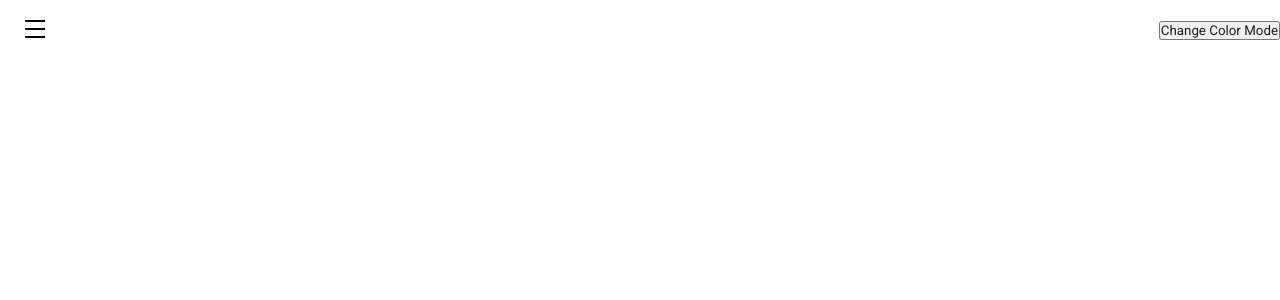
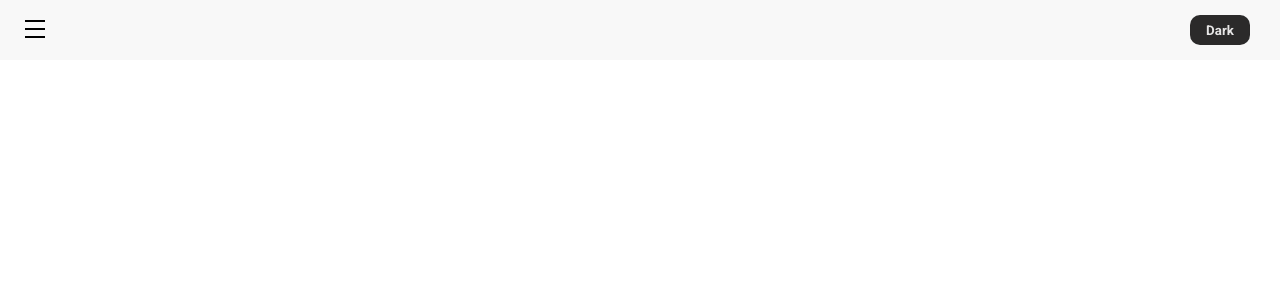
Before and after one commit to pouyacoder/BurgMenu, a Vue app: page / in a window 1280 px wide. Shown: the top 300 px of the page. Built offline with nearby package versions, Linux system fonts and the light colour scheme.

Commit message:
add: style to color toggle btn

```diff
--- a/src/components/NavBar.vue
+++ b/src/components/NavBar.vue
@@ -7,6 +7,12 @@ export default {
     openPanelCallback: Function,
     toggleColorMode: Function,
     currentColorMode: Boolean,
+  },
+  methods: {
+    getToggleBtnText: function (darkMode) {
+      let text = darkMode ? "Light" : "Dark";
+      return text;
+    },
   },
   components: { OpenLeftPanel },
 };
@@ -18,14 +24,16 @@ export default {
       v-bind:open-panel-callback="openPanelCallback"
       v-bind:color-mode="currentColorMode"
     ></OpenLeftPanel>
-    <button v-on:click="toggleColorMode">Change Color Mode</button>
+    <button v-on:click="toggleColorMode">
+      {{ getToggleBtnText(currentColorMode) }}
+    </button>
   </div>
 </template>
 
 <style>
 .nav-bar {
   position: absolute;
-  background-color: var(--nav-bg);
+  background-color: var(--nav-bg-color);
   width: 100%;
   height: 60px;
   display: flex;
@@ -34,4 +42,15 @@ export default {
   justify-content: space-between;
   padding-left: 25px;
 }
+
+.nav-bar button {
+  margin-right: 30px;
+  width: 60px;
+  height: 30px;
+  font-weight: bold;
+  border: 0px;
+  border-radius: 10px;
+  background-color: var(--bg-color-mode-btn);
+  color: var(--text-color-mode-btn);
+}
 </style>
--- a/src/main.css
+++ b/src/main.css
@@ -3,15 +3,19 @@
 
 :root {
   --bg-color: #ffffff;
-  --nav-bg-color: #ffffff;
+  --nav-bg-color: #f8f8f8;
   --text-color: #1c1e21;
   --hover-bg-color: #f2f2f2;
+  --bg-color-mode-btn: rgb(43, 42, 42);
+  --text-color-mode-btn: rgb(231, 230, 230);
 }
 [data-theme="dark"] {
   --bg-color: #242427;
   --nav-bg-color: #202022;
   --text-color: #e3e3e3;
   --hover-bg-color: #272729;
+  --bg-color-mode-btn: rgb(218, 218, 218);
+  --text-color-mode-btn: rgb(59, 59, 59);
 }
 
 * {
```
